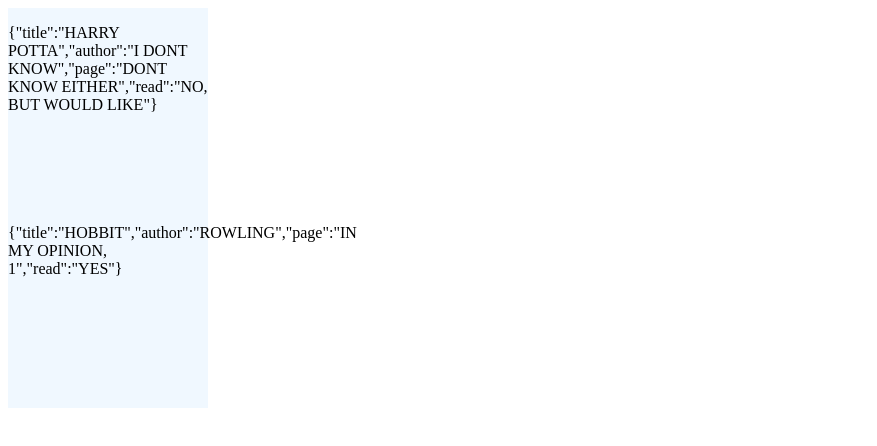
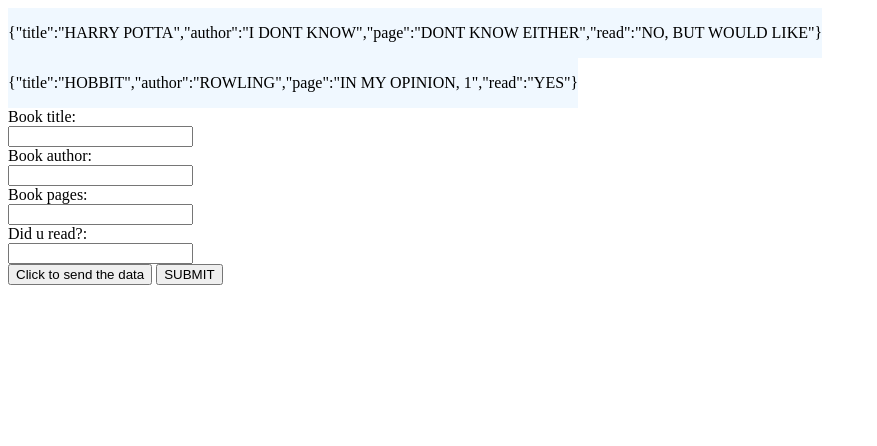
Before and after one commit to ThiagoJoseSousa/Project-Library-T.O.P-Javascript-, a plain HTML site: page index.html in a window 1280 px wide. Shown: the whole page, without its empty margins (0-877 px from the left). Drawn offline with Linux system fonts and the light colour scheme.

Commit message:
Form is there for you to define next books

```diff
--- a/index.html
+++ b/index.html
@@ -1,5 +1,6 @@
 <!DOCTYPE html>
 <html lang="en">
+
 <head>
     <meta charset="UTF-8">
     <meta http-equiv="X-UA-Compatible" content="IE=edge">
@@ -7,8 +8,31 @@
     <title>Small library app</title>
     <link rel="stylesheet" type="text/css" href="style.css">
 </head>
+
 <body>
-<div id="container"></div>
+    <div id="container"></div>
+    <form action="#"
+        onsubmit="displayBook()">
+
+        <label for="bookTitle">Book title:</label><br>
+        <input type="text" id="bookTitle" name="bookTitle"><br>
+        <label for="bookAuthor">Book author:</label><br>
+        <input type="text" id="bookAuthor" name="bookAuthor"><br>
+        <label for="bookPages">Book pages:</label><br>
+        <input type="text" id="bookPages" name="bookPages"><br>
+        <label for="bookRead">Did u read?:</label><br>
+        <input type="text" id="bookRead" name="bookRead"><br>
+        <button type="button" onclick="addBookToLibrary(document.
+        getElementById('bookTitle').value,
+        document.getElementById('bookAuthor').value,
+        document.getElementById('bookPages').value,
+        document.getElementById('bookRead').value)">
+            Click to send the data
+        </button>
+        <button type="submit" > SUBMIT</button>
+
+    </form>
 </body>
 <script src="script.js"></script>
+
 </html>
--- a/script.js
+++ b/script.js
@@ -18,7 +18,7 @@
 
 console.log(myLibrary[0].title);
 
-
+function displayBook (){
 for (element in myLibrary) {
     let container = document.getElementById("container");
     let bloco = document.createElement ("div");
@@ -29,6 +29,7 @@
     container.appendChild(bloco);
     bloco.appendChild(p);
 
-
+}
 
 }
+displayBook();
--- a/style.css
+++ b/style.css
@@ -1,2 +1,2 @@
 #container {display:grid;}
-.Books {background-color: aliceblue; height: 200px; width:200px}
+.Books {background-color: aliceblue; height: fit-content; width:fit-content}
```
